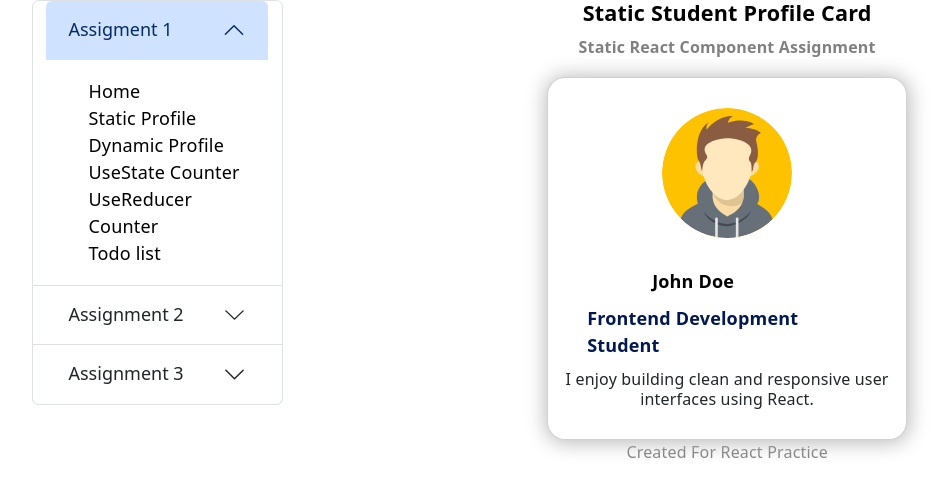
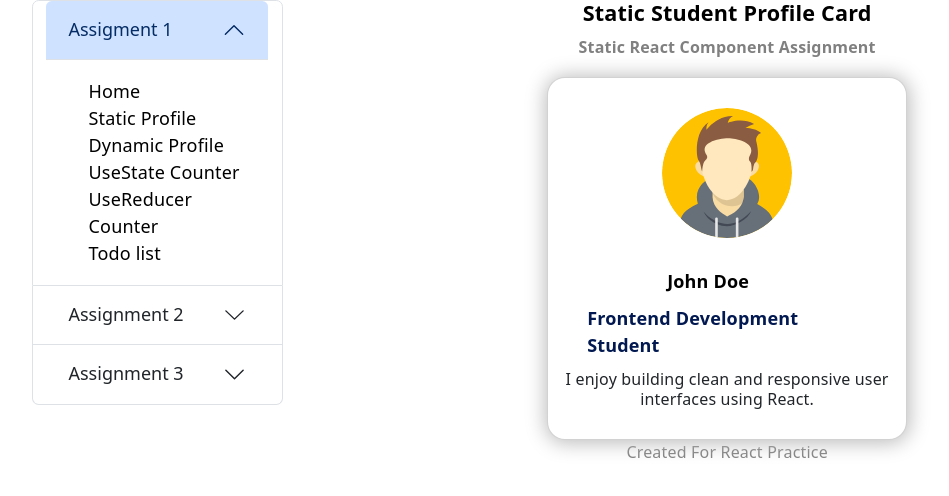
Before and after one commit to DevCodeYuvraj/React-Practice, a React app in the folder myapp/: page /StaticProfile in a window 1280 px wide. Shown: the top 496 px of the page, without its empty margins (52-1001 px from the left). Built offline with nearby package versions, Linux system fonts and the light colour scheme; the HTML template or start-up script is replaced by a standard one.

Commit message:
A3388:43 PM154 C15443i8:43 PM

```diff
--- a/myapp/src/index.css
+++ b/myapp/src/index.css
@@ -112,7 +112,7 @@
 }
 
 .user-name {
-  width: 150px;
+  width: 120px;
   margin-top: 30px;
   color: black;
   font-weight: 800;
```
